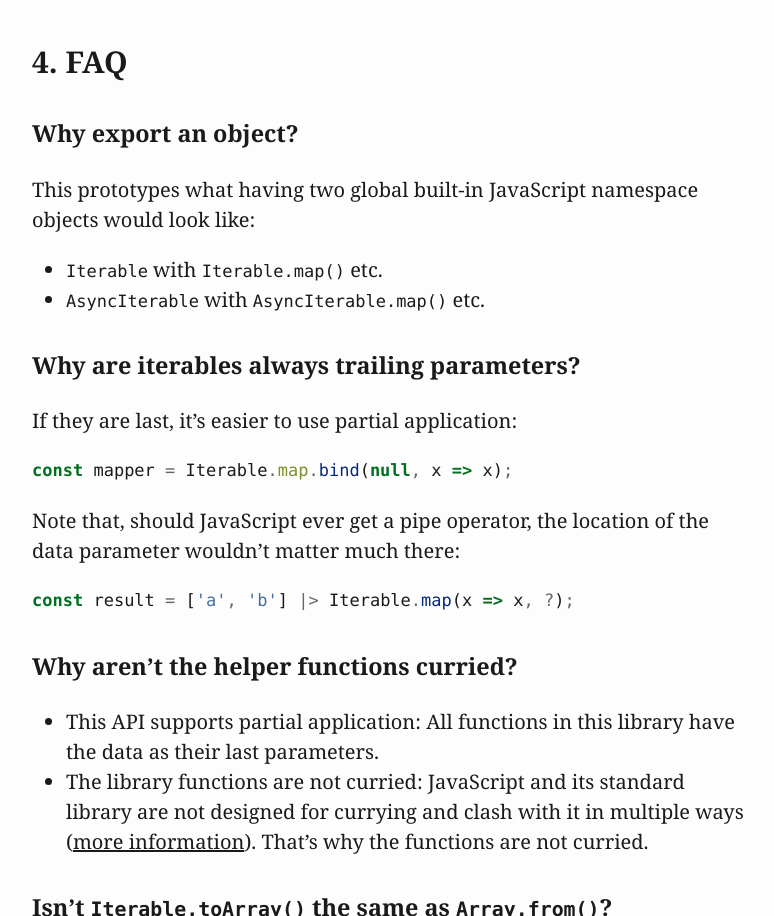
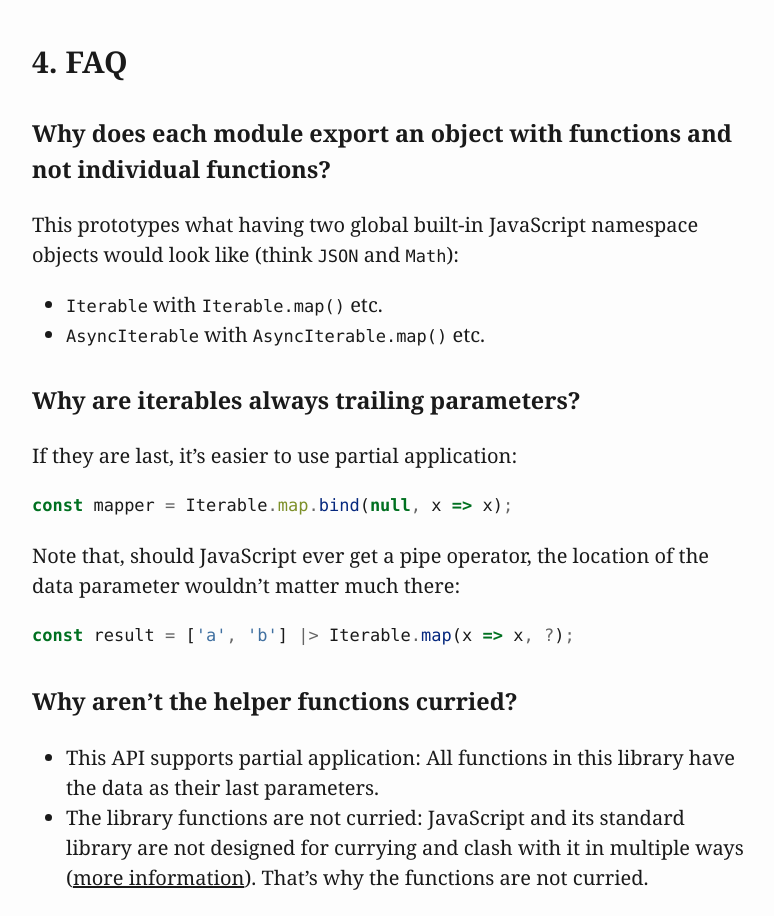
Before and after one commit to rauschma/iterable, a website: page index.html in a window 1280 px wide. Shown: the part 1515-2431 px from the top of the page, without its empty margins (248-1022 px from the left). Drawn offline with Linux system fonts and the light colour scheme.

Commit message:
Improved an FAQ

```diff
--- a/index.html
+++ b/index.html
@@ -248,8 +248,8 @@
 <li>I’m using the npm package <a href="https://github.com/rauschma/async-off">async-off</a> to convert the async code (and its tests) to sync code.</li>
 </ul>
 <h2 id="faq">4. FAQ</h2>
-<h3 id="why-export-an-object">Why export an object?</h3>
-<p>This prototypes what having two global built-in JavaScript namespace objects would look like:</p>
+<h3 id="why-does-each-module-export-an-object-with-functions-and-not-individual-functions">Why does each module export an object with functions and not individual functions?</h3>
+<p>This prototypes what having two global built-in JavaScript namespace objects would look like (think <code>JSON</code> and <code>Math</code>):</p>
 <ul>
 <li><code>Iterable</code> with <code>Iterable.map()</code> etc.</li>
 <li><code>AsyncIterable</code> with <code>AsyncIterable.map()</code> etc.</li>
```
Also changed, not shown: README.md.
